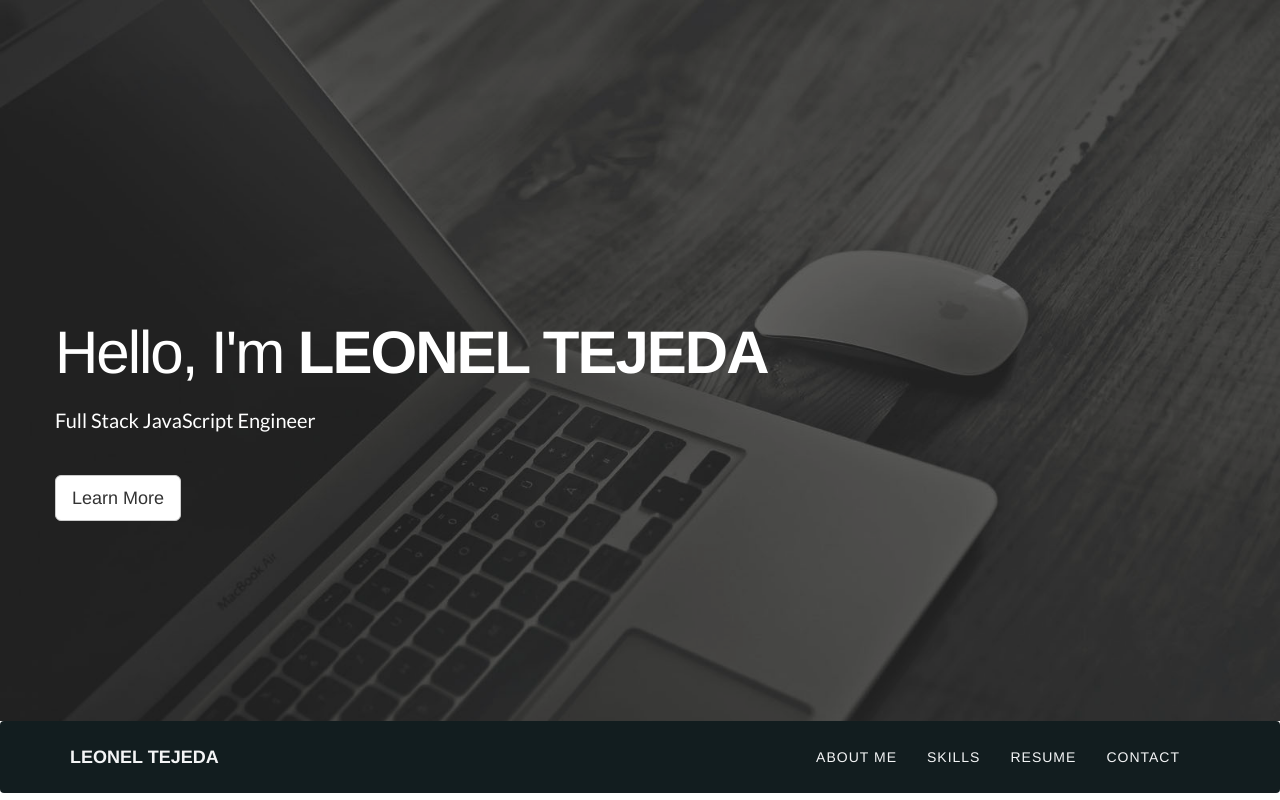
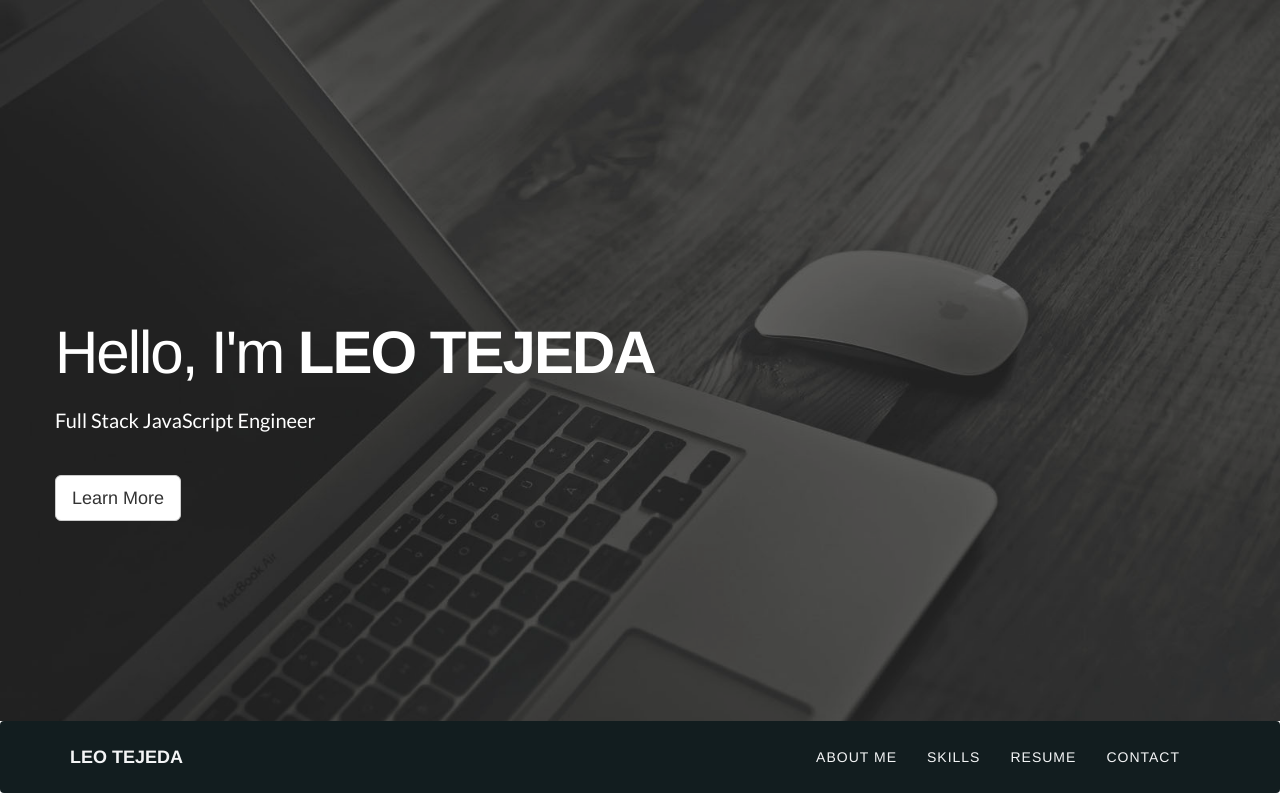
Before and after one commit to devbuilt/webisteLeonel, a website with bundled scripts: page index.html in a window 1280 px wide. Shown: the top 800 px of the page. Built offline with nearby package versions, Linux system fonts and the light colour scheme; files whose address does not match are found by name.

Commit message:
name change

```diff
--- a/index.html
+++ b/index.html
@@ -10,7 +10,7 @@
 
 	<!-- Favicons
     ================================================== -->
-	<link rel="shortcut icon" href="img/favicon.ico" type="image/x-icon">
+	<link rel="shortcut icon" href="favicon.ico" type="image/x-icon">
 	<link rel="apple-touch-icon" href="img/apple-touch-icon.png">
 	<link rel="apple-touch-icon" sizes="72x72" href="img/apple-touch-icon-72x72.png">
 	<link rel="apple-touch-icon" sizes="114x114" href="img/apple-touch-icon-114x114.png">
@@ -43,7 +43,7 @@
 			<div class="container">
 				<div class="row">
 					<div class="intro-text">
-						<h1>Hello, I'm <span class="name">LEONEL TEJEDA</span></h1>
+						<h1>Hello, I'm <span class="name">LEO TEJEDA</span></h1>
 						<p>Full Stack JavaScript Engineer</p>
 						<a href="#about" class="btn btn-default btn-lg page-scroll">Learn More</a> </div>
 				</div>
@@ -56,7 +56,7 @@
 			<div class="container">
 				<div class="navbar-header">
 					<button type="button" class="navbar-toggle" data-toggle="collapse" data-target=".navbar-main-collapse"> <i class="fa fa-bars"></i> </button>
-					<a class="navbar-brand page-scroll" href="#page-top">LEONEL TEJEDA</a> </div>
+					<a class="navbar-brand page-scroll" href="#page-top">LEO TEJEDA</a> </div>
 
 				<!-- Collect the nav links, forms, and other content for toggling -->
 				<div class="collapse navbar-collapse navbar-right navbar-main-collapse">
```
Also changed, not shown: favicon.ico (renamed from img/favicon.ico).
